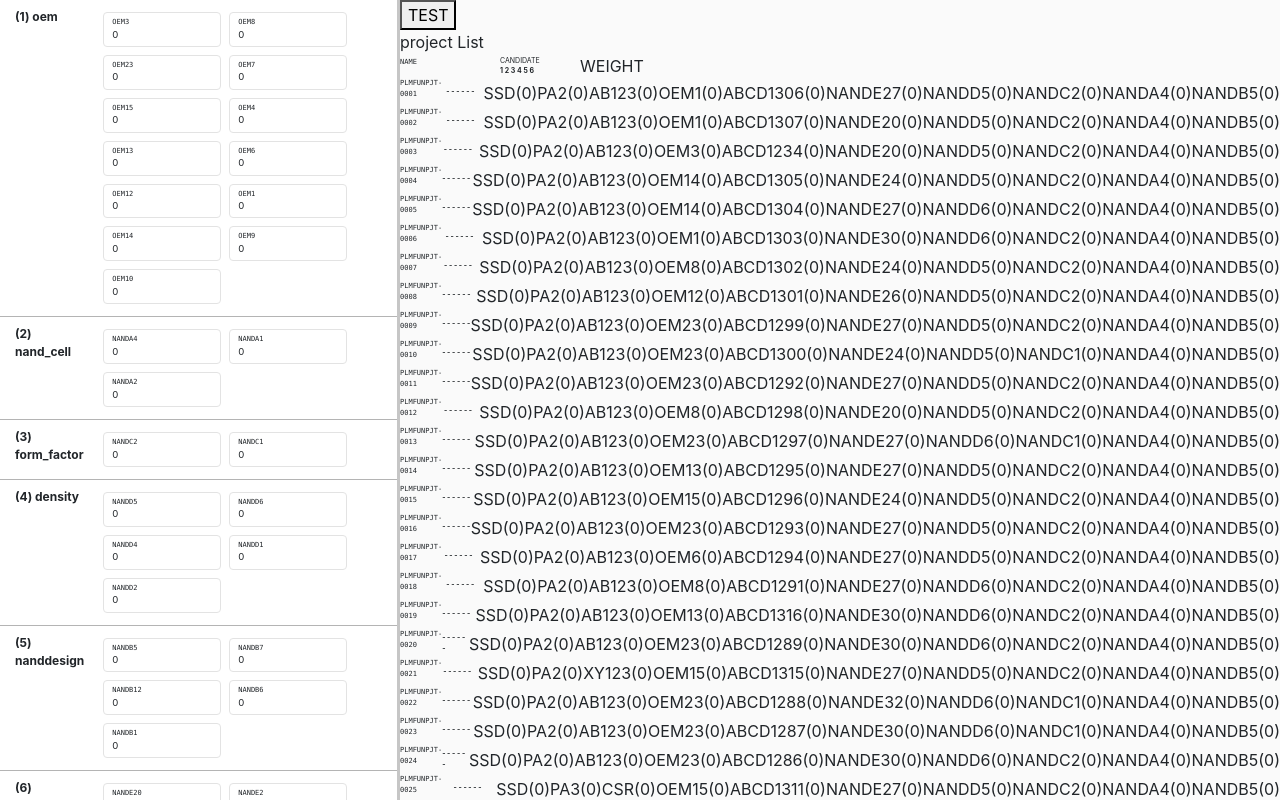
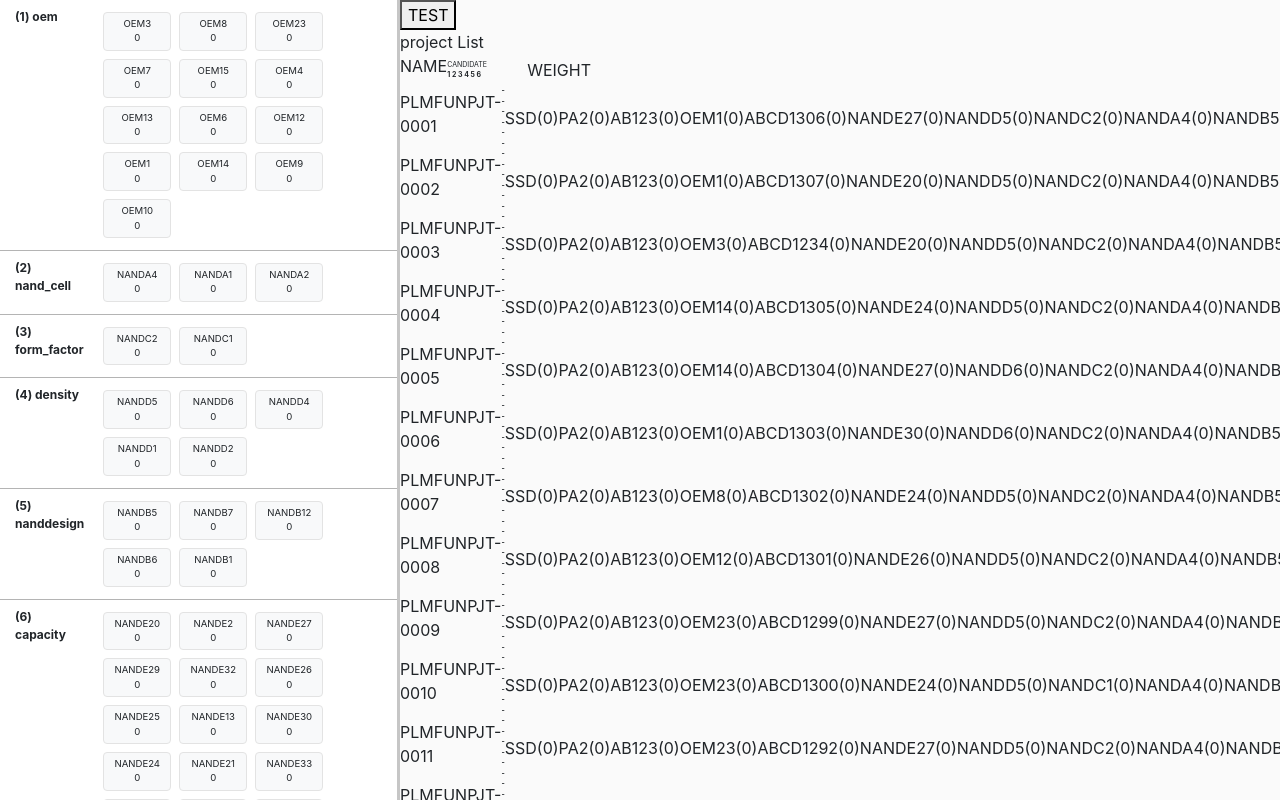
Before and after one commit to ytaek/defect-propagation-viz, a React (Create React App) app: page / in a window 1280 px wide. Built offline with nearby package versions, Linux system fonts and the light colour scheme.

Commit message:
added CriterionValueWeightControl

```diff
--- a/src/App.scss
+++ b/src/App.scss
@@ -67,7 +67,13 @@
             border-radius: 0.25rem;
             margin: 0.25rem 0.25rem;
             font-size: 0.6rem;
+
+            display: flex;
+            flex-direction: column;
+            align-items: center;
+
             .name {
+              width: 50px;
             }
             .weight {
             }
--- a/src/components/CriterionItem.tsx
+++ b/src/components/CriterionItem.tsx
@@ -4,6 +4,7 @@ import {
   CriterionInterface,
   CriterionValueInterface
 } from "../services/DataService";
+import { CriterionValueWeightControl } from './CriterionValueWeightControl';
 
 interface Props {
   criterion: CriterionInterface;
@@ -22,16 +23,17 @@ export class CriterionItem extends React.Component<Props> {
         <Col xs={9} className="criterion-category-list-container">
           {this.props.criterion.values.map(
             (cv: CriterionValueInterface, i: number) => (
-              <div className="category" key={i}>
-                <div className="name">{cv.name}</div>
-                <div className="weight">{cv.weight}</div>
-              </div>
+              <CriterionValueWeightControl key={i} name={cv.name} weight={cv.weight} />
             )
           )}
         </Col>
       </Row>
     );
   }
+
+  onCategoryClicked = (criterionValue: any) => {
+    console.log(criterionValue)
+  }
 }
 
 export default CriterionItem;
--- /dev/null
+++ b/src/components/CriterionValueWeightControl.tsx
@@ -0,0 +1,50 @@
+import * as React from "react";
+
+interface Props {
+    name: string,
+    weight: number
+}
+
+interface State{
+    weight: number
+}
+
+export class CriterionValueWeightControl extends React.Component<Props, State> {
+
+    constructor(props: Props) {
+        super(props)
+
+        this.state = {
+            weight: props.weight
+        }
+
+        this.handleClick = this.handleClick.bind(this)
+    }
+
+    handleClick() {
+        this.setState(prevState => {
+            console.log(prevState)
+
+            if (prevState.weight === 0) {
+                return {
+                    weight: 0.5
+                }
+            } else if (prevState.weight === 0.5) {
+                return {
+                    weight: 1
+                }
+            } else {
+                return {
+                    weight: 0
+                }
+            }
+        })
+    }
+
+    render(){
+        return (<div className="category btn btn-light" onClick={this.handleClick}>
+                <div className="name">{this.props.name}</div>
+                <div className="weight">{this.state.weight}</div>
+              </div>)
+    }
+}
--- a/src/components/project.css
+++ b/src/components/project.css
@@ -1,12 +1,3 @@
-.name {
-  font-family: source-code-pro, Menlo, Monaco, Consolas, "Courier New", monospace;
-  font-size: 7px;
-  width: 100px; }
-
-.criterion-value {
-  font-size: 7px;
-  width: 100px; }
-
 .status-value {
   font-size: 7px;
   width: 80px; }
--- a/src/components/project.scss
+++ b/src/components/project.scss
@@ -1,14 +1,3 @@
-.name {
-    font-family: source-code-pro, Menlo, Monaco, Consolas, "Courier New", monospace;
-    font-size: 7px;
-    width: 100px;
-}
-
-.criterion-value {
-    font-size: 7px;
-    width: 100px;
-}
-
 .status-value {
     font-size: 7px;
     width: 80px;
```
Also changed, not shown: 1 other file (tests, documents, lock files or other folders).
